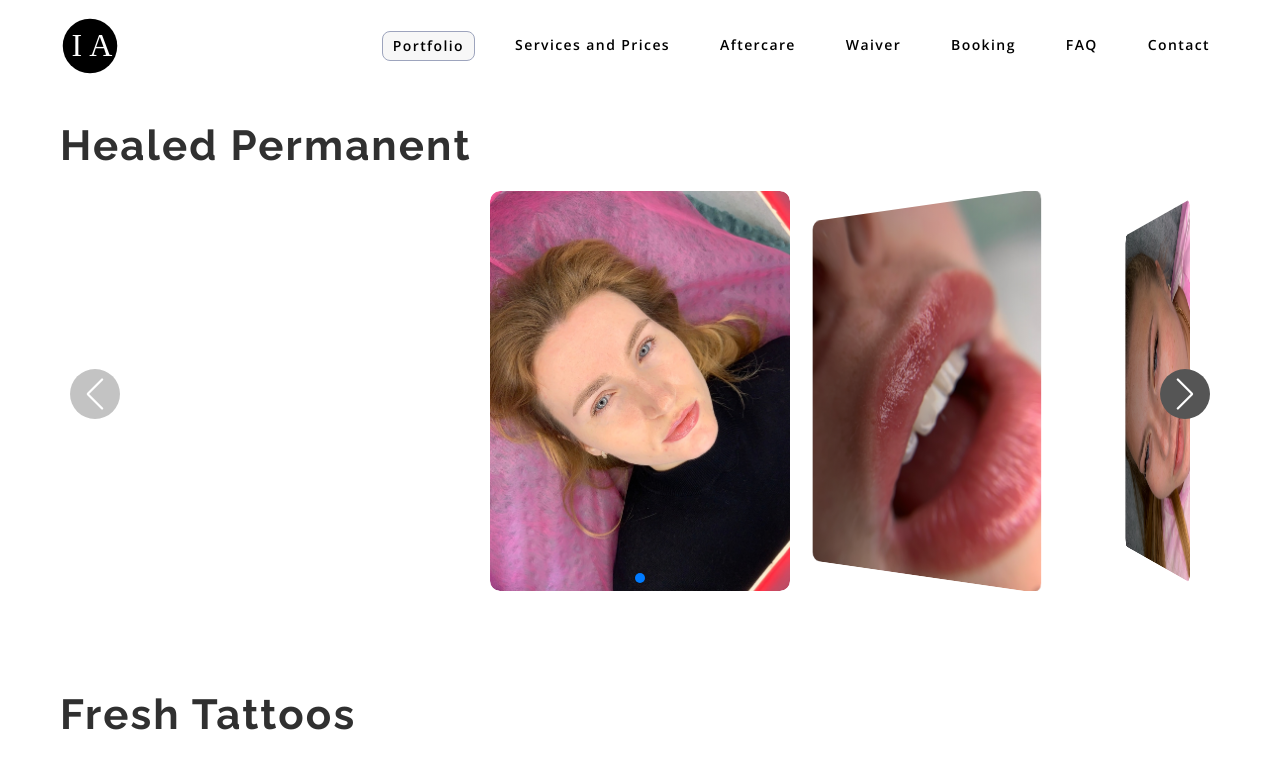
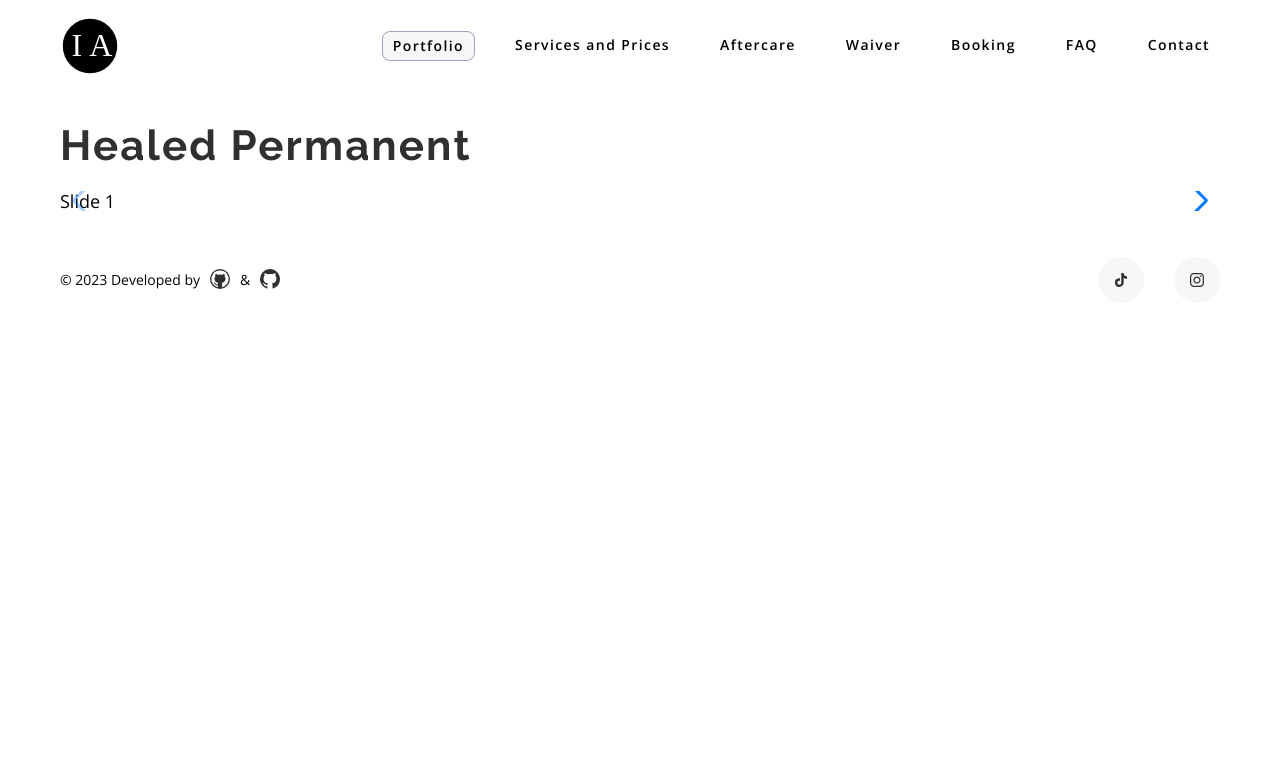
Before and after one commit to VadymPopov/ia, a React (Create React App) app: page /portfolio in a window 1280 px wide. Shown: the top 757 px of the page. Built offline with nearby package versions, Linux system fonts and the light colour scheme.

Commit message:
swiper check

```diff
--- a/src/components/Swiper/Swiper.jsx
+++ b/src/components/Swiper/Swiper.jsx
@@ -1,40 +1,70 @@
-import { EffectCoverflow, Pagination } from 'swiper/modules';
-import { SwiperWrapper, SwiperPagination } from './Swiper.styled';
+// import { EffectCoverflow, Pagination } from 'swiper/modules';
+// import { SwiperWrapper, SwiperPagination } from './Swiper.styled';
+// import { Navigation } from 'swiper/modules';
+
+// import 'swiper/css';
+// import 'swiper/css/effect-coverflow';
+// import 'swiper/css/pagination';
+// import 'swiper/css/navigation';
+
+// const Swiper = ({children}) => {
+//   return (
+//     <SwiperWrapper
+//       effect={'coverflow'}
+//       grabCursor={true}
+//       centeredSlides={true}
+//       slidesPerView={'auto'}
+//       coverflowEffect={{
+//         rotate: 50,
+//         stretch: 0,
+//         depth: 100,
+//         modifier: 1,
+//         slideShadows: true,
+//       }}
+//       pagination={{
+//         el: '.swiper-pagination',
+//         clickable: true,
+//         dynamicBullets: true,
+//       }}
+//       navigation={true}
+//       modules={[EffectCoverflow, Pagination, Navigation]}
+//       // className="mySwiper"
+//     >
+//       {children}
+//       <SwiperPagination className="swiper-pagination" />
+//     </SwiperWrapper>
+//   );
+// }
+
+
+// export default Swiper;
+
+
+import { Swiper, SwiperSlide } from 'swiper/react';
+
+// Import Swiper styles
+import 'swiper/css';
+import 'swiper/css/navigation';
+
+// import required modules
 import { Navigation } from 'swiper/modules';
 
-import 'swiper/css';
-import 'swiper/css/effect-coverflow';
-import 'swiper/css/pagination';
-import 'swiper/css/navigation';
+const SwiperComponent = () => {
+  return (
+    <>
+      <Swiper navigation={true} modules={[Navigation]} className="mySwiper">
+        <SwiperSlide>Slide 1</SwiperSlide>
+        <SwiperSlide>Slide 2</SwiperSlide>
+        <SwiperSlide>Slide 3</SwiperSlide>
+        <SwiperSlide>Slide 4</SwiperSlide>
+        <SwiperSlide>Slide 5</SwiperSlide>
+        <SwiperSlide>Slide 6</SwiperSlide>
+        <SwiperSlide>Slide 7</SwiperSlide>
+        <SwiperSlide>Slide 8</SwiperSlide>
+        <SwiperSlide>Slide 9</SwiperSlide>
+      </Swiper>
+    </>
+  );
+};
 
-const Swiper = ({children}) => {
-  return (
-    <SwiperWrapper
-      effect={'coverflow'}
-      grabCursor={true}
-      centeredSlides={true}
-      slidesPerView={'auto'}
-      coverflowEffect={{
-        rotate: 50,
-        stretch: 0,
-        depth: 100,
-        modifier: 1,
-        slideShadows: true,
-      }}
-      pagination={{
-        el: '.swiper-pagination',
-        clickable: true,
-        dynamicBullets: true,
-      }}
-      navigation={true}
-      modules={[EffectCoverflow, Pagination, Navigation]}
-      // className="mySwiper"
-    >
-      {children}
-      <SwiperPagination className="swiper-pagination" />
-    </SwiperWrapper>
-  );
-}
-
-
-export default Swiper;
+export default SwiperComponent;
--- a/src/pages/Portfolio.js
+++ b/src/pages/Portfolio.js
@@ -1,17 +1,17 @@
 import { Section, Title } from "components/CommonStyles";
-
-import Swiper from "components/Swiper";
-import { Slide } from "components/Swiper/Swiper.styled";
-import { permanentArray } from "images/permanent";
-import { freshArray } from "images/fresh";
-import { healedArray } from "images/healed";
+import SwiperComponent from "components/Swiper/Swiper";
+// import Swiper from "components/Swiper";
+// import { Slide } from "components/Swiper/Swiper.styled";
+// import { permanentArray } from "images/permanent";
+// import { freshArray } from "images/fresh";
+// import { healedArray } from "images/healed";
 
 
 export default function Portfolio() {
     return (
     <Section>
         <Title mobile={'mobile'}>Healed Permanent</Title>
-        <Swiper>{
+        {/* <Swiper>{
             permanentArray.map((item,index)=><Slide key={index}>
                 <img src={item} alt={`permanent-${index}`} />
                 </Slide>
@@ -29,7 +29,8 @@
         <img src={item} alt={`healed-${index}`} />
         </Slide>)
         }
-        </Swiper>
+        </Swiper> */}
+        <SwiperComponent></SwiperComponent>
     </Section>
     );
 }
```
